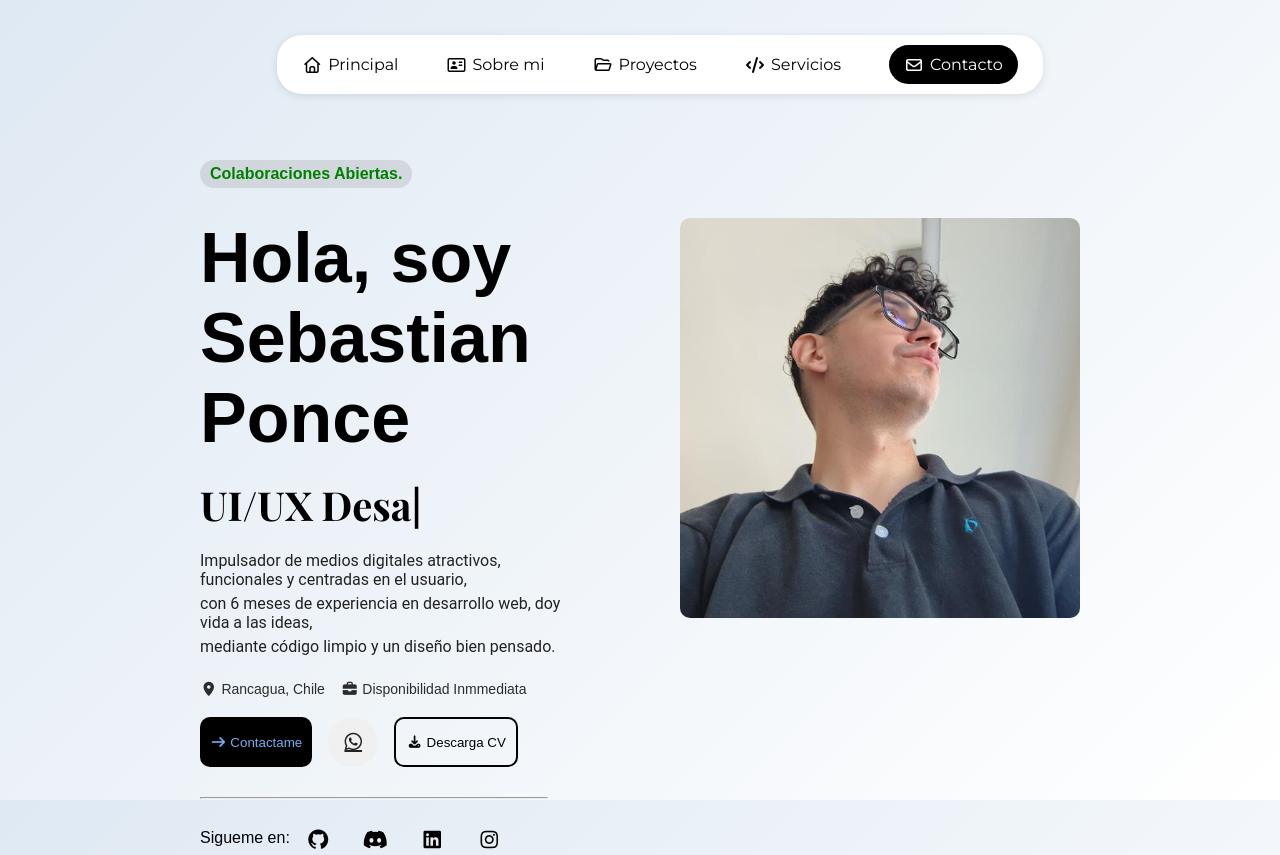
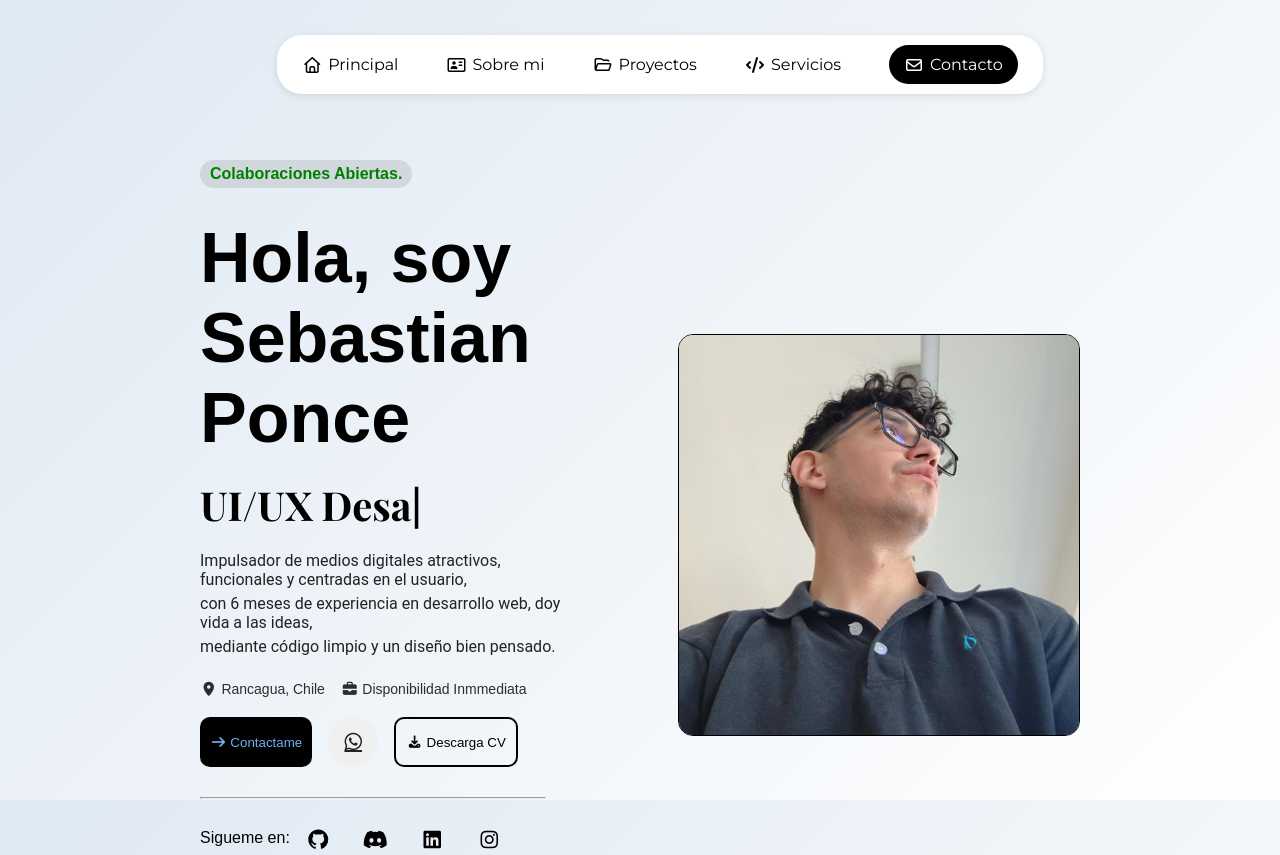
Before and after one commit to Sponce98/Sponce98.github.io, a plain HTML site: page index.html in a window 1280 px wide. Shown: the top 855 px of the page. Drawn offline with nearby package versions, Linux system fonts and the light colour scheme; a web font is replaced by a local one.

Commit message:
Update stayle.css

```diff
--- a/stayle.css
+++ b/stayle.css
@@ -171,9 +171,15 @@ hr {
 }
 
 .home img {
-  width: 400px;
-  height: 400px;
-  border-radius: 10px;
+    position: relative;
+    bottom: 0;
+    width: 100%;
+    max-width: 400px;
+    height: auto;
+    border-radius: 15px;
+    border: 1px solid black;
+    display: block;
+    margin: auto;
 }
 
 /* fine home  */
```
